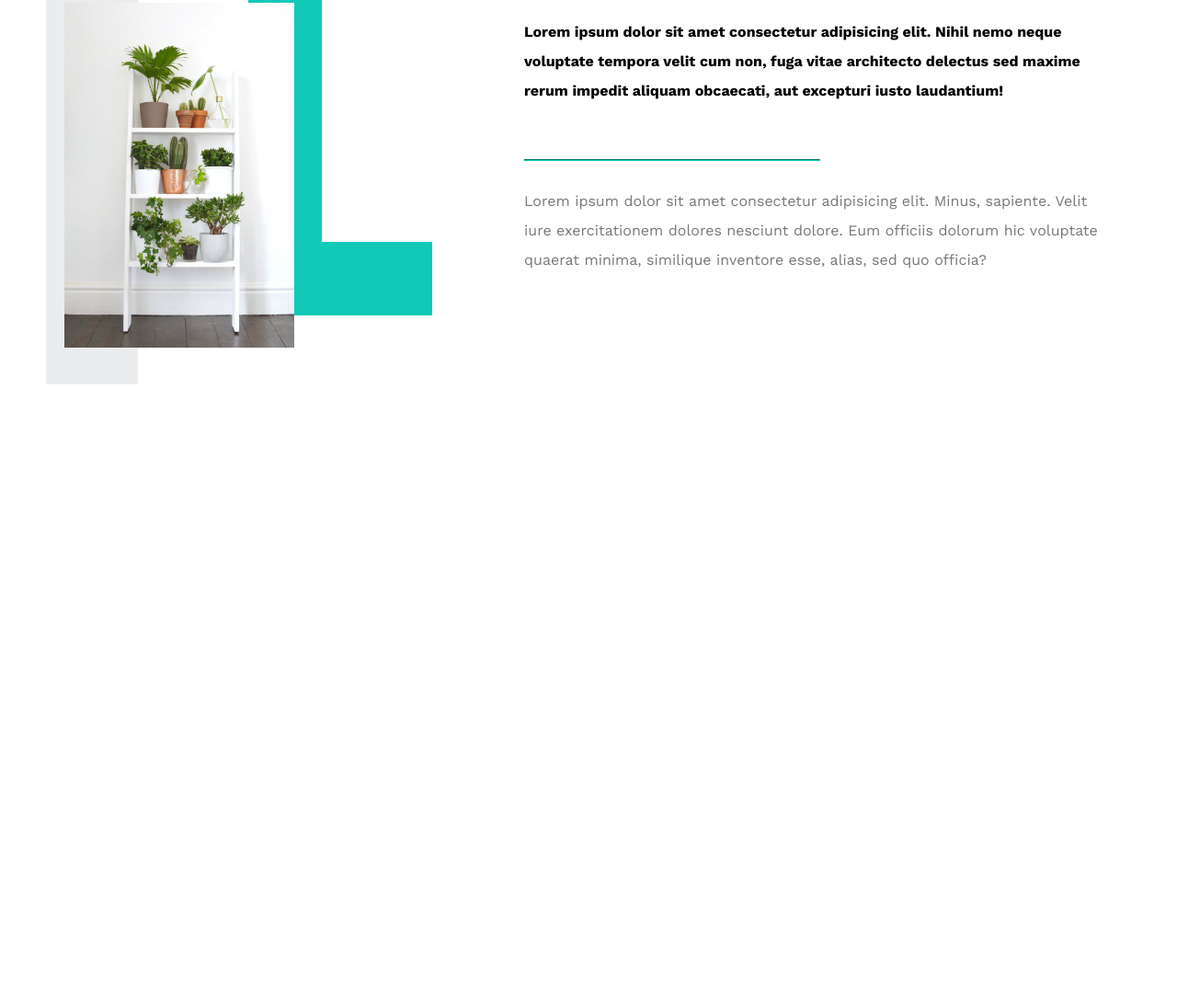
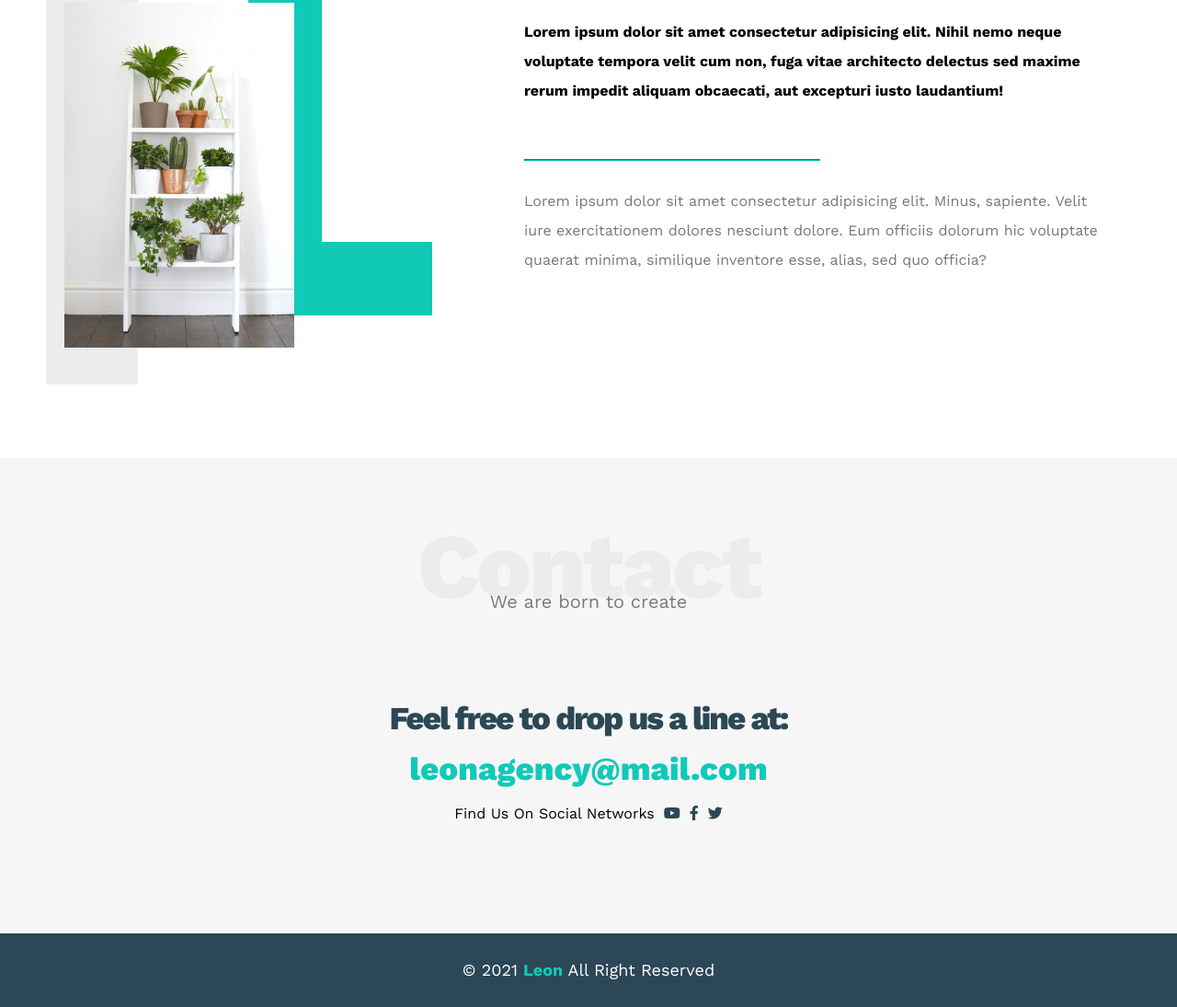
Before and after one commit to Raafatbaki/Project_1_HTML_CSS, a plain HTML site: page index.Html in a window 1280 px wide. Shown: the part 2898-3993 px from the top of the page at 92% size. Before the commit the page ends 3396 px from the top, so only its background shows below. Drawn offline with nearby package versions, Linux system fonts and the light colour scheme.

Commit message:
edit commit

```diff
--- a/css/leon.css
+++ b/css/leon.css
@@ -4,6 +4,8 @@
   --secondary-color: #2c4755;
   --section-padding: 60px;
   --section-background: #f6f6f6;
+  --main-duration: 0.5s;
+
 }
 /* End Variables */
 /* Start Global Rules */
@@ -11,6 +13,9 @@
   -webkit-box-sizing: border-box;
   -moz-box-sizing: border-box;
   box-sizing: border-box;
+}
+html {
+  scroll-behavior: smooth;
 }
 body {
   font-family: "Work Sans", sans-serif;
@@ -102,7 +107,7 @@ body {
 }
 .header .links .icon span:nth-child(2) {
   width: 60%;
-  transition: 0.3s;
+  transition: var(--main-duration);
 }
 .header .links .icon span:last-child {
   width: 100%;
@@ -136,7 +141,7 @@ body {
   padding: 15px;
   text-decoration: none;
   color: #333;
-  transition: 0.3s;
+  transition: var(--main-duration);
 }
 .header .links ul li a:hover {
   padding-left: 25px;
@@ -364,3 +369,58 @@ body {
   color: #777;
 }
 /* End About */
+/* Start Contact */
+.contact {
+  padding-top: var(--section-padding);
+  padding-bottom: var(--section-padding);
+  background-color: var(--section-background);
+}
+.contact .info {
+  padding-top: var(--section-padding);
+  padding-bottom: var(--section-padding);
+  text-align: center;
+}
+.contact .info .label {
+  font-size: 35px;
+  font-weight: 800;
+  color: var(--secondary-color);
+  letter-spacing: -2px;
+  margin-bottom: 15px;
+}
+.contact .info .link {
+  display: block;
+  font-size: 35px;
+  font-weight: 800;
+  color: var(--main-color);
+  text-decoration: none;
+}
+.contact .info .social {
+  display: flex;
+  justify-content: center;
+  margin-top: 20px;
+  font-size: 16px;
+}
+.contact .info .social i {
+  margin-left: 10px;
+  color: var(--secondary-color);
+}
+@media (max-width: 767px) {
+  .contact .info .label,
+  .contact .info .link {
+    font-size: 25px;
+  }
+}
+/* End Contact */
+/* Start Footer */
+.footer {
+  background-color: var(--secondary-color);
+  color: white;
+  padding: 30px 10px;
+  text-align: center;
+  font-size: 18px;
+}
+.footer span {
+  font-weight: bold;
+  color: var(--main-color);
+}
+/* End Footer */
--- a/index.Html
+++ b/index.Html
@@ -71,7 +71,7 @@
     </div>
     <!-- End Features -->
     <!-- Start Services -->
-    <div class="services">
+    <div class="services" id="services">
       <div class="container">
         <h2 class="special-heading">Services</h2>
         <p>Don't be busy, be productive</p>
@@ -134,7 +134,7 @@
     </div>
     <!-- End Services -->
     <!-- Start Portfolio -->
-    <div class="portfolio">
+    <div class="portfolio" id="portfolio">
       <div class="container">
         <h2 class="special-heading">Portfolio</h2>
         <p>If you do it right, it will last forever.</p>
@@ -165,7 +165,7 @@
     </div>
     <!-- End Portfolio -->
     <!-- Start About -->
-    <div class="about">
+    <div class="about" id="about">
       <div class="container">
         <h2 class="special-heading">About</h2>
         <p>Less is more work</p>
@@ -189,7 +189,26 @@
       </div>
     </div>
     <!-- End About -->
-
-
+    <!-- Start Contact -->
+    <div class="contact" id="contact">
+      <div class="container">
+        <h2 class="special-heading">Contact</h2>
+        <p>We are born to create</p>
+        <div class="info">
+          <p class="label">Feel free to drop us a line at:</p>
+          <a href="mailto:leonagency@mail.com?subject=Contact" class="link">leonagency@mail.com</a>
+          <div class="social">
+            Find Us On Social Networks
+            <i class="fab fa-youtube"></i>
+            <i class="fab fa-facebook-f"></i>
+            <i class="fab fa-twitter"></i>
+          </div>
+        </div>
+      </div>
+    </div>
+    <!-- End Contact -->
+    <!-- Start Footer -->
+    <div class="footer">&copy; 2021 <span>Leon</span> All Right Reserved</div>
+    <!-- End Footer -->
   </body>
 </html>
```
